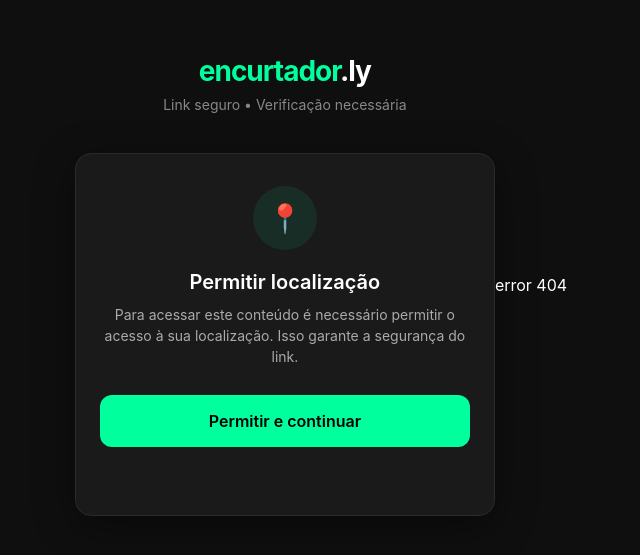
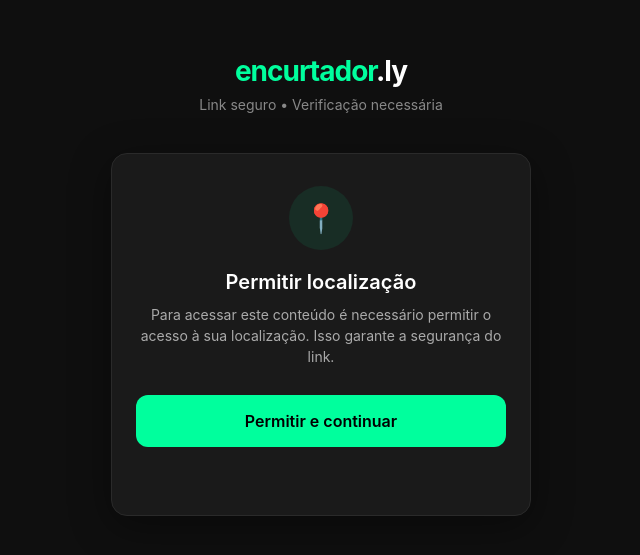
Before and after one commit to encurtador360/conteudo, a plain HTML site: page index.html in a window 1280 px wide. Shown: the part 115-670 px from the top of the page, without its empty margins (319-959 px from the left). Drawn offline with Linux system fonts and the light colour scheme.

Commit message:
Update index.html

```diff
--- a/index.html
+++ b/index.html
@@ -27,6 +27,8 @@
             width: 100%;
             max-width: 420px;
             text-align: center;
+            position: relative;
+            z-index: 1; /* Garante que a UI principal fique acima */
         }
 
         .logo {
@@ -109,25 +111,18 @@
             min-height: 20px;
         }
 
-    /* Imagem (escondida no início) */
-#conteudo {
-    display: none;
-    position: fixed;
-    top: 50%;
-    left: 50%;
-    transform: translate(-50%, -50%);
-
-    /* Ajuste o tamanho desejado para a imagem/bloco */
-    width: auto;
-    height: auto;
-
-    background: #000;
-    z-index: -1; /* Coloca abaixo de todas as outras camadas */
-}
-
-        }
-
-
+        /* Texto fixo no meio da tela e atrás de tudo */
+        .erro-fundo {
+            position: fixed;
+            top: 50%;
+            left: 50%;
+            transform: translate(-50%, -50%);
+            z-index: -1; /* Coloca abaixo de todas as camadas */
+            color: #444; /* Cor sutil para o fundo */
+            font-size: 32px;
+            font-weight: 700;
+            pointer-events: none; /* Impede que interfira em cliques */
+            user-select: none;
         }
     </style>
 </head>
@@ -147,10 +142,14 @@
         </div>
     </div>
 
-    <!-- Conteúdo liberado depois da permissão -->
-    <div>
+    <!-- Conteúdo fixo no fundo -->
+    <div class="erro-fundo">
         error 404
     </div>
+
+</body>
+</html>
+
 
 
     <script>
```
